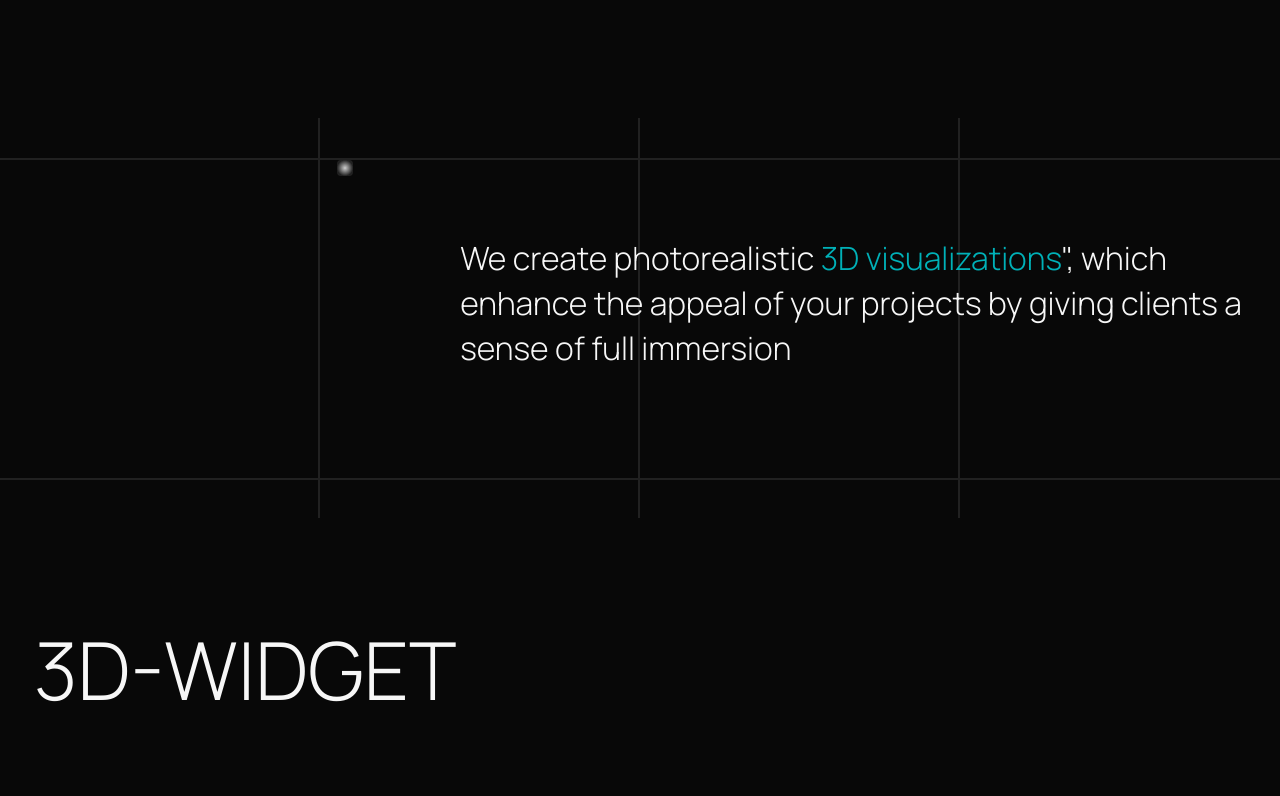
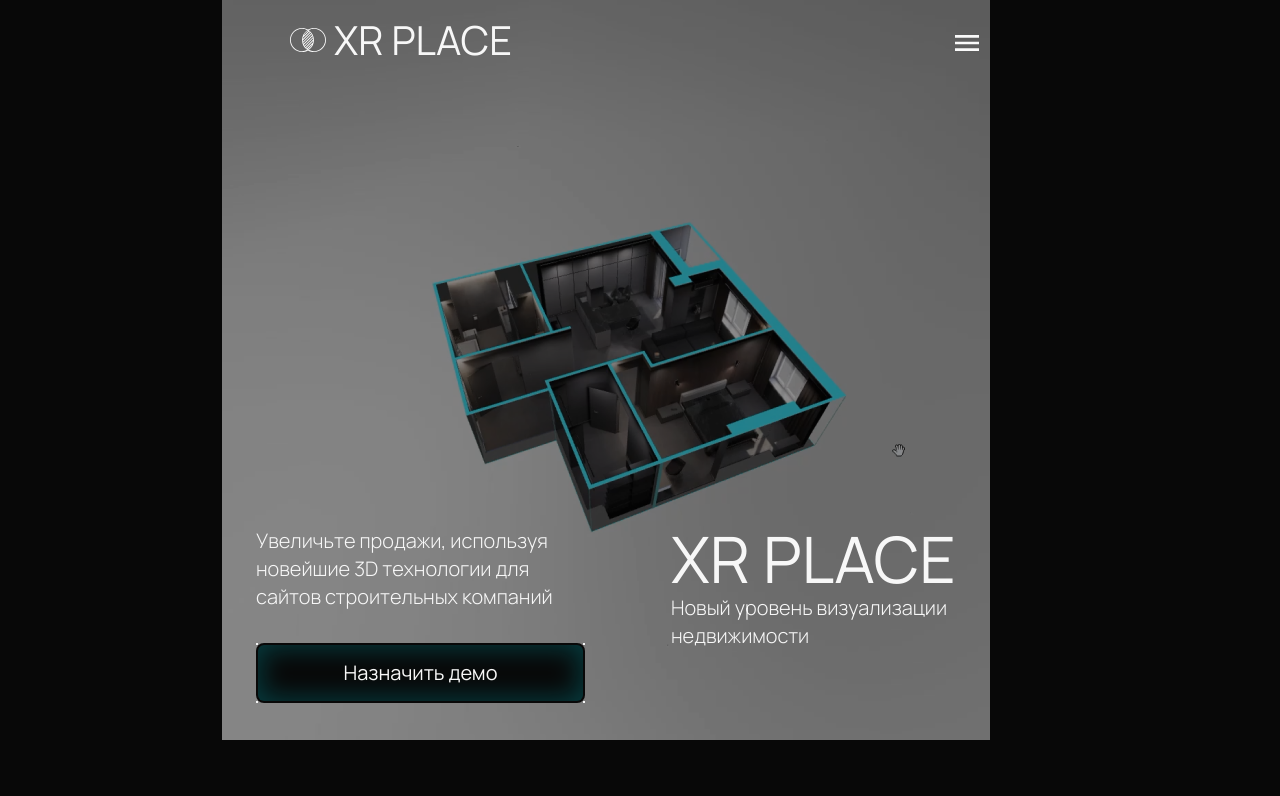
Before and after one commit to dorofeeva-olga74/XR-Place-Visual, a React (Vite) app: page / in a window 1280 px wide. Shown: the top 796 px of the page. Built offline with nearby package versions, Linux system fonts and the light colour scheme; no server answers; grey boxes are pictures that could not be loaded.

Commit message:
introSection002

```diff
--- a/src/App.tsx
+++ b/src/App.tsx
@@ -4,11 +4,13 @@
 import Metrics from './components/Metrics/Metrics';
 import Team from './components/Team/Team';
 import Projects from './components/Projects/Projects';
+import Intro from './components/Intro/Intro';
 
 function App() {
   return (
     <>
       <Layout>
+        <Intro />
         <Widget />
         <Projects />
         <Metrics />
--- a/src/components/Header/Header.module.scss
+++ b/src/components/Header/Header.module.scss
@@ -22,6 +22,18 @@
     z-index: 2;
   }
 
+  @media (width < 768px) {
+    padding-top: 32px;
+    padding-bottom: 8px;
+    width: 320px;
+    background-color: transparent;
+    position: absolute;
+    top: 0;
+    left: 0;
+    right: 0;
+    z-index: 3;
+  }
+
   .header-logo-section {
     display: flex;
     justify-content: space-between;
--- a/src/components/Header/Header.tsx
+++ b/src/components/Header/Header.tsx
@@ -29,10 +29,10 @@
             <LangButton />
           </>
         ) : (
-          <LangButton OpenPopup={handleMenuOpen} />
+          !isMenuOpen && <LangButton OpenPopup={handleMenuOpen} windowWidth={windowWidth} isMenuOpen={isMenuOpen} />
         )}
       </header>
-      {isMenuOpen && <PopUp ClosePopUp={handleMenuOpen} />}
+      {isMenuOpen && <PopUp ClosePopUp={handleMenuOpen} windowWidth={windowWidth} isMenuOpen={isMenuOpen} />}
     </>
   );
 };
--- a/src/components/Header/LangButton/LangButton.module.scss
+++ b/src/components/Header/LangButton/LangButton.module.scss
@@ -19,7 +19,7 @@
     text-decoration: none;
   }
 
-  .menu-botton {
+  .menu-button {
     margin-top: 3px;
     margin-left: 8px;
     background-image: url('../../../vendor/images/MenuImg.svg');
--- a/src/components/Header/LangButton/LangButton.tsx
+++ b/src/components/Header/LangButton/LangButton.tsx
@@ -1,23 +1,28 @@
 import separator from '../../../vendor/images/Lang.svg';
 import styles from './LangButton.module.scss';
 
-interface HeaderProps {
+interface LangButtonProps {
   OpenPopup?: () => void;
   className?: string;
+  isMenuOpen?: boolean;
+  windowWidth?: number;
 }
 
-const LangButton: React.FC<HeaderProps> = ({ OpenPopup, className }) => {
+const LangButton: React.FC<LangButtonProps> = ({ OpenPopup, className, isMenuOpen, windowWidth }) => {
   return (
     <div className={`${styles['lang-section']} ${className}`}>
+      {(isMenuOpen || (windowWidth && windowWidth > 768)) && (
+        <>
           <a className={styles['lang-section-link']} href="#">
             En
           </a>
           <img src={separator} alt="Разделитель" />
           <a className={styles['lang-section-link']} href="#">
-        {' '}
             Рус
           </a>
-      {OpenPopup && <button className={styles['menu-botton']} onClick={OpenPopup} />}
+        </>
+      )}
+      {OpenPopup && <button className={styles['menu-button']} onClick={OpenPopup} />}
     </div>
   );
 };
--- a/src/components/Header/Navigation/Navigation.module.scss
+++ b/src/components/Header/Navigation/Navigation.module.scss
@@ -15,6 +15,10 @@
 
       color: $white-txt;
       text-decoration: none;
+
+      @media (width < 1044px) {
+        text-decoration: underline;
+      }
     }
   }
 }
--- a/src/components/Header/Navigation/Navigation.tsx
+++ b/src/components/Header/Navigation/Navigation.tsx
@@ -16,7 +16,7 @@
 const Navigation: React.FC<NavigationProps> = ({ className }) => {
   return (
     <nav>
-      <ul className={`${styles['navigation-list']} ${className}}`}>
+      <ul className={`${styles['navigation-list']} ${className}`}>
         {menuListItem.map((item) => (
           <li className={styles['navigation-list-item']} key={item.id}>
             <a className={styles['navigation-list-item-link']} href={item.href}>
--- a/src/components/Header/PopUp/PopUp.module.scss
+++ b/src/components/Header/PopUp/PopUp.module.scss
@@ -7,13 +7,18 @@
   background-color: $black-bg;
   position: absolute;
   inset: 0;
-  height: 100%;
+  height: 100vh;
   z-index: 9999;
   transform: translateX(100%);
   animation: slidein 1s forwards;
   display: flex;
   flex-direction: column;
   gap: 40px;
+
+  @media (width < 768px) {
+    width: 360px;
+    margin-left: -20px;
+  }
 
   .popup-header {
     display: flex;
@@ -65,6 +70,13 @@
   }
 }
 
+.popup-navigation {
+  flex-direction: column;
+  align-items: flex-start;
+  gap: 20px;
+  padding-left: 20px;
+}
+
 @keyframes slidein {
   from {
     transform: translateX(100%);
--- a/src/components/Header/PopUp/PopUp.tsx
+++ b/src/components/Header/PopUp/PopUp.tsx
@@ -5,9 +5,11 @@
 
 interface PopUpProps {
   ClosePopUp: () => void;
+  isMenuOpen?: boolean;
+  windowWidth?: number;
 }
 
-const PopUp: React.FC<PopUpProps> = ({ ClosePopUp }) => {
+const PopUp: React.FC<PopUpProps> = ({ ClosePopUp, isMenuOpen, windowWidth }) => {
   return (
     <div className={styles['popup']}>
       <div className={styles['popup-header']}>
@@ -17,7 +19,7 @@
         </div>
         <button className={styles['popup-button']} onClick={ClosePopUp}></button>
       </div>
-      <LangButton className={styles['popup-langbutton']} />
+      <LangButton className={styles['popup-langbutton']} windowWidth={windowWidth} isMenuOpen={isMenuOpen} />
       <Navigation className={styles['popup-navigation']} />
     </div>
   );
--- a/src/components/Intro/Intro.module.scss
+++ b/src/components/Intro/Intro.module.scss
@@ -30,7 +30,6 @@
     @media (width < 768px) {
       max-width: 360px;
       margin-left: -20px;
-      margin-top: -32px;
     }
   }
 
@@ -46,6 +45,16 @@
       z-index: 2;
     }
 
+    @media (width < 768px) {
+      width: 320px;
+      flex-direction: column-reverse;
+      gap: 276px;
+      background-color: transparent;
+      position: absolute;
+      bottom: 32px;
+      z-index: 2;
+    }
+
     .intro-text-leftbox {
       padding-top: 20px;
       width: 444px;
@@ -58,6 +67,11 @@
         width: 329px;
       }
 
+      @media (width < 768px) {
+        width: 320px;
+        gap: 24px;
+      }
+
       .intro-text-leftbox-text {
         padding-right: 66px;
 
@@ -67,6 +81,10 @@
 
         @media (width < 1440px) {
           padding-right: 0;
+        }
+
+        @media (width < 768px) {
+          @include mobile-m;
         }
       }
     }
@@ -80,6 +98,10 @@
       @media (width < 1440px) {
         width: 285px;
         justify-content: start;
+      }
+
+      @media (width < 768px) {
+        width: 320px;
       }
 
       .intro-text-rightbox-h1 {
@@ -105,6 +127,10 @@
         @include text-text-m;
 
         color: $white-txt;
+
+        @media (width < 768px) {
+          @include mobile-m;
+        }
       }
     }
   }
--- a/src/components/Ui/IntroButton/IntroButton.module.scss
+++ b/src/components/Ui/IntroButton/IntroButton.module.scss
@@ -19,7 +19,7 @@
   border: 1px solid linear-gradient(90deg, #00b1b8 0%, #f5f5f5 25.13%, #f5f5f5 75.5%, #00b1b8 100%);
   border-image-source: linear-gradient(90deg, #00b1b8 0%, #f5f5f5 25.13%, #f5f5f5 75.5%, #00b1b8 100%);
 
-  @media (width <= 320px) {
+  @media (width <= 360px) {
     height: 44px;
     font-size: 16px;
     font-weight: 300;
```
Lines whose indentation alone changed are shown as unchanged.
